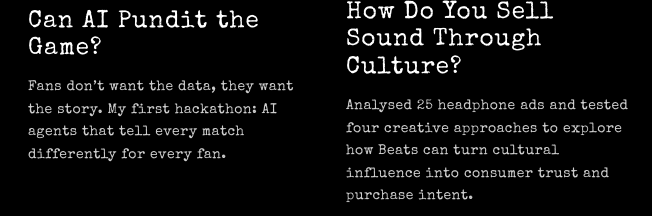
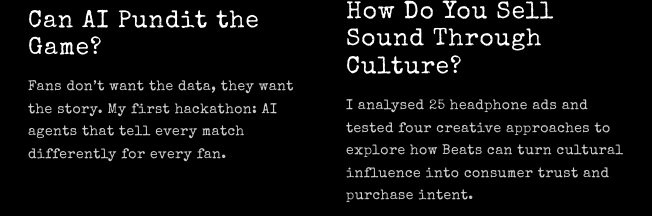
Before and after one commit to georgiajayy/georgiajayy.github.io, a plain HTML site: page data.html in a window 1280 px wide. Shown: the part 715-931 px from the top of the page, 628-1280 px from the left. Drawn offline with nearby package versions, Linux system fonts and the light colour scheme; a web font is replaced by a local one.

Commit message:
Use first person in Beats project description

```diff
--- a/data.html
+++ b/data.html
@@ -775,7 +775,7 @@ var PROJECTS = [
   { title: 'Third Time’s a Charm?', dek: 'Spain took 23 shots to England\'s 8 in the Euro 2025 final. Can the Lionesses make it three in a row by 2029?', href: 'projects/lionesses-euro-2025.html', month: 'SEP 2026', tags: ['Football', 'Python', 'Streamlit'], art: 'art-lionesses' },
   { title: 'Who Dies First?', dek: 'Everyone knows the Black character dies first. I logged 27 horror films and built a game to find out if it\'s true.', href: 'https://georgiajayy.github.io/black-horror-1968-2025/', month: 'OCT 2026', tags: ['Film', 'Python', 'JavaScript'], art: 'art-whodies' },
   { title: 'Can AI Pundit the Game?', dek: 'Fans don’t want the data, they want the story. My first hackathon: AI agents that tell every match differently for every fan.', href: 'projects/matchday-social-desk.html', label: '#Hackathon', month: 'MICROSOFT × PREMIER LEAGUE', tags: ['Football', 'AI', 'Python'], art: 'art-matchday' },
-  { title: 'How Do You Sell Sound Through Culture?', dek: 'Analysed 25 headphone ads and tested four creative approaches to explore how Beats can turn cultural influence into consumer trust and purchase intent.', href: 'projects/beats-by-dre.html', label: '#Externship', month: 'BEATS BY DRE', tags: ['Brand Positioning', 'Cultural Strategy', 'Campaign Analysis'], art: 'art-beats' },
+  { title: 'How Do You Sell Sound Through Culture?', dek: 'I analysed 25 headphone ads and tested four creative approaches to explore how Beats can turn cultural influence into consumer trust and purchase intent.', href: 'projects/beats-by-dre.html', label: '#Externship', month: 'BEATS BY DRE', tags: ['Brand Positioning', 'Cultural Strategy', 'Campaign Analysis'], art: 'art-beats' },
   { title: 'The Hungry Dracula', dek: 'A retro Game Boy-inspired arcade game built in Scratch for Harvard CS50 Week 0. Catch blood, dodge garlic and silver swords, and chase the highest score before the 30-second timer runs out.', href: 'https://github.com/georgiajayy/cs50-the-hungry-dracula', month: 'NOV 2026', tags: ['Harvard CS50', 'Scratch', 'Game Development', 'Programming Logic'], img: 'https://github.com/georgiajayy/cs50-the-hungry-dracula/raw/main/thumbnail.jpg' },
   { title: 'Coming soon', dek: 'The next project is still being dug up.', href: '', tags: ['In the lab'], art: 'art-soon' }
 ];
```
